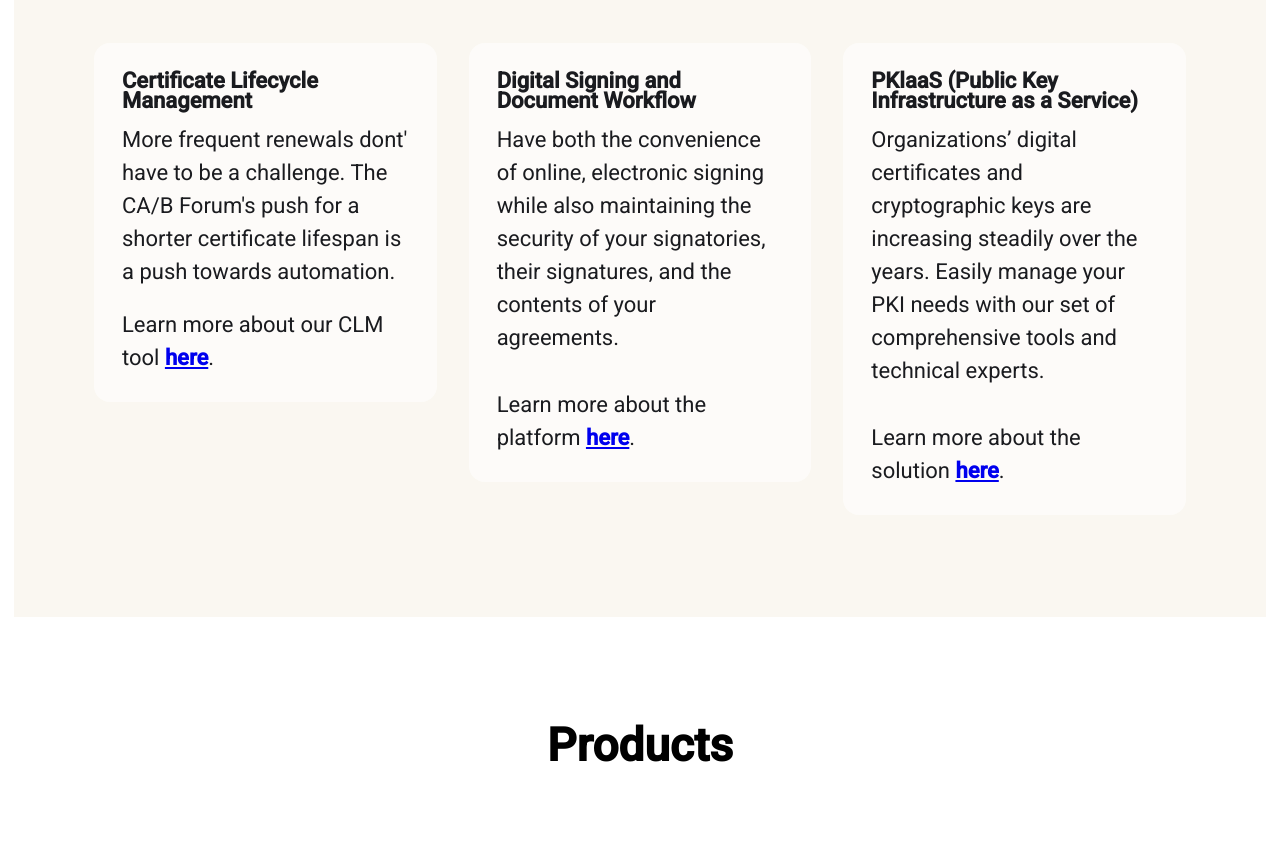
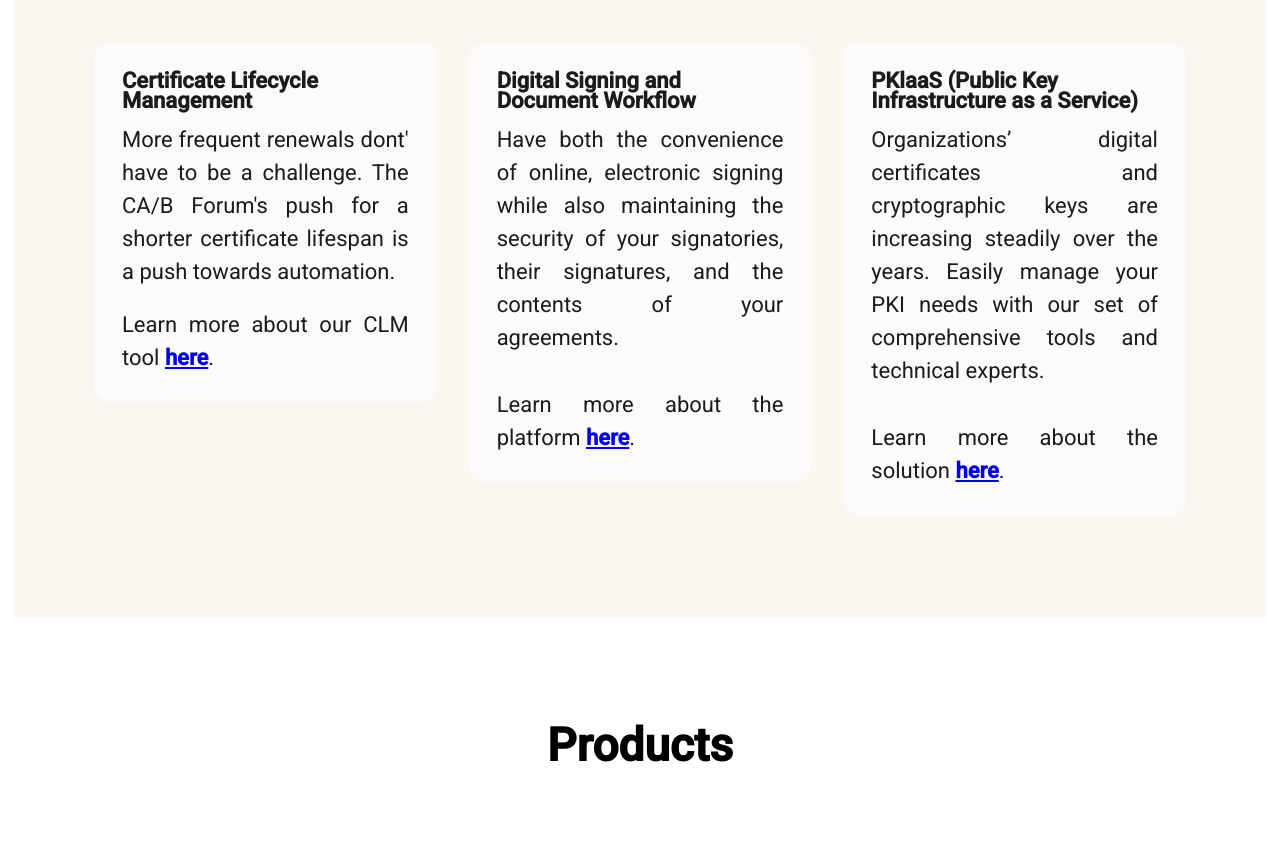
Before and after one commit to rolanveroncruz/certs-web, an Angular app: page / in a window 1280 px wide. Shown: the part 1440-2288 px from the top of the page. Built offline with nearby package versions, Linux system fonts and the light colour scheme; no server answers.

Commit message:
justified texts in Solutions.

```diff
--- a/src/app/landing/solutions/solutions.scss
+++ b/src/app/landing/solutions/solutions.scss
@@ -61,6 +61,7 @@
   font-size: 22px;
   font-weight: 700;
   margin: 0 0 12px 0;
+  justify-content: center;
 }
 
 .solutions-row-item-text,
@@ -70,6 +71,7 @@
   font-weight: 400;
   margin: 0;
   line-height: 1.5;
+  text-align: justify;
 }
 
 .solutions-row-item-text-footer {
```
